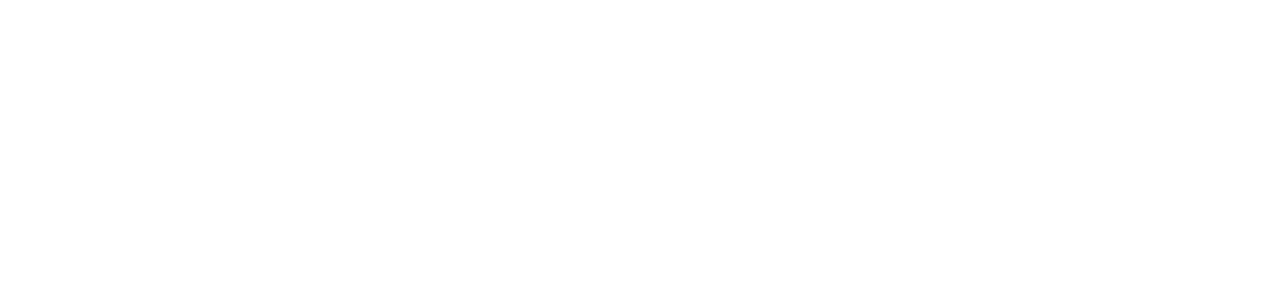
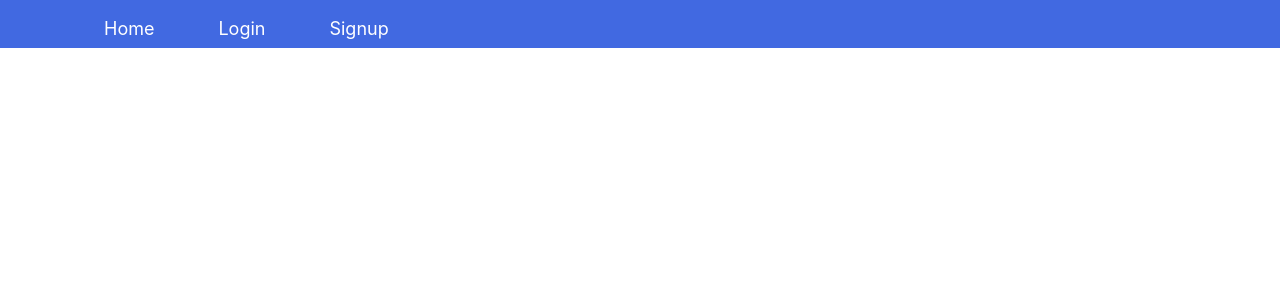
Before and after one commit to VegardVog/Bob-s-settlement, a React (Create React App) app in the folder frontend/: page / in a window 1280 px wide. Before the commit this address had no page. Shown: the top 300 px of the page. Built offline with nearby package versions, Linux system fonts and the light colour scheme.

Commit message:
#21 Add navbar

```diff
--- a/frontend/src/App.tsx
+++ b/frontend/src/App.tsx
@@ -3,14 +3,17 @@
 import { Route, Routes } from "react-router-dom";
 import Signup from "./pages/auth/Signup";
 import Login from "./pages/auth/Login";
+import Dashboard from "./pages/Dashboard";
+import Menu from "./components/Menu";
 
 function App() {
   return (
     <>
+     <Menu />
     <Routes>
-
         <Route path="/signup" element={<Signup />}/>
         <Route path="/login" element={<Login />}/>
+        <Route path="/" element={<Dashboard />}/>
 
     </Routes>
     </>
--- a/frontend/src/components/Menu.tsx
+++ b/frontend/src/components/Menu.tsx
@@ -1,8 +1,23 @@
 import React from 'react'
+import "../styles/menu.css";
+import { Link } from 'react-router-dom';
 
 const Menu = () => {
   return (
-    <div>Menu</div>
+    <div className='menu-container'>
+        <ul className='menu-ul'>
+            <Link to={"/"} style={{ textDecoration: 'none' }}>
+                <li className='menu-li' >Home</li>
+            </Link>
+            <Link to={"/login"} style={{ textDecoration: 'none' }}>
+                <li className='menu-li'>Login</li>
+            </Link>
+            <Link to={"/signup"} style={{ textDecoration: 'none' }}>
+                <li className='menu-li'>Signup</li>
+            </Link>
+
+        </ul>
+    </div>
   )
 }
 
--- /dev/null
+++ b/frontend/src/pages/Dashboard.tsx
@@ -0,0 +1,12 @@
+import React from 'react'
+import Menu from '../components/Menu';
+const Dashboard = () => {
+    return (
+      <div>
+
+      </div>
+    )
+
+}
+
+export default Dashboard;
--- /dev/null
+++ b/frontend/src/styles/menu.css
@@ -0,0 +1,28 @@
+.menu-container {
+    display: flex;
+    flex-direction: row;
+    background-color: royalblue;
+    height: 6vh;
+    width: 100vw;
+    font-size: large;
+    color: white;
+    position: absolute;
+}
+
+
+.menu-ul {
+    display: flex;
+    flex-direction: row;
+    list-style-type: none;
+
+}
+
+.menu-li {
+    margin-left: 5vw;
+    color: white;
+
+}
+
+.menu-li:hover {
+    color: black;
+}
```
